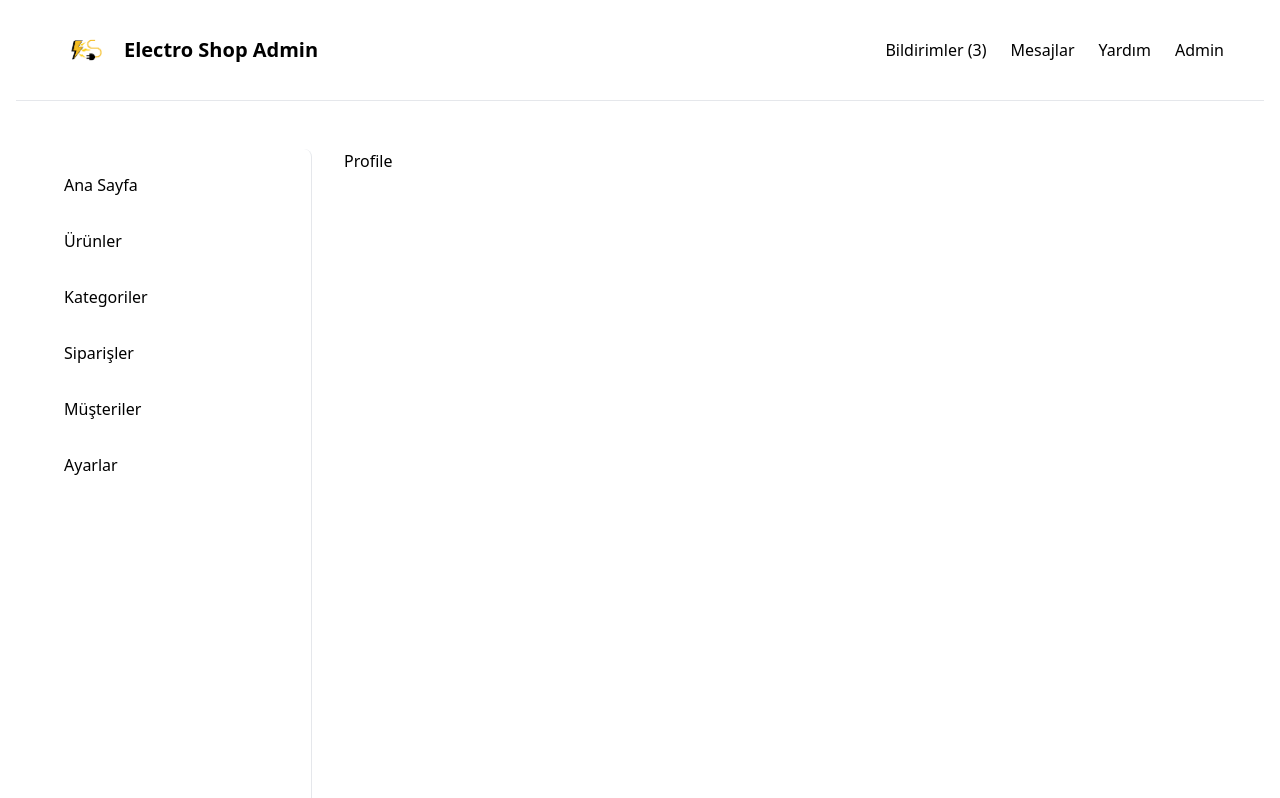
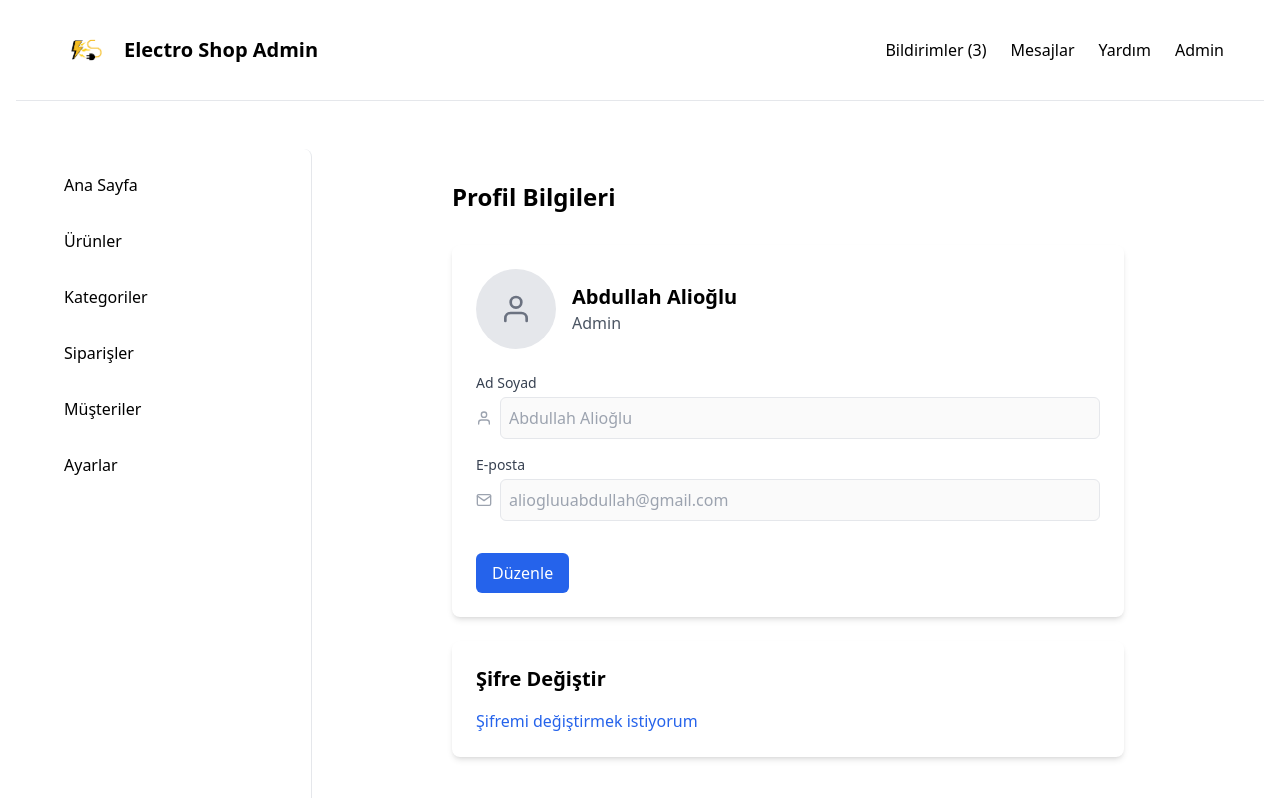
Before and after one commit to AbdllhAlioglu/electro-shop-admin, a Next.js app: page /profile in a window 1280 px wide. Built offline with nearby package versions, Linux system fonts and the light colour scheme.

Commit message:
add Profile page

```diff
--- a/app/profile/page.js
+++ b/app/profile/page.js
@@ -1,5 +1,150 @@
-import React from "react";
+"use client";
+import React, { useState } from "react";
+import { FiUser, FiMail, FiLock } from "react-icons/fi";
 
-export default function Page() {
-  return <div>Profile</div>;
+export default function ProfilePage() {
+  const [isEditing, setIsEditing] = useState(false);
+  const [isChangingPassword, setIsChangingPassword] = useState(false);
+
+  return (
+    <div className="container mx-auto px-4 py-8">
+      <div className="max-w-2xl mx-auto">
+        <h1 className="text-2xl font-bold mb-8">Profil Bilgileri</h1>
+
+        {/* Profil Bilgileri Kartı */}
+        <div className="bg-white rounded-lg shadow-md p-6 mb-6">
+          <div className="flex items-center space-x-4 mb-6">
+            <div className="w-20 h-20 bg-gray-200 rounded-full flex items-center justify-center">
+              <FiUser className="w-8 h-8 text-gray-500" />
+            </div>
+            <div>
+              <h2 className="text-xl font-semibold">Abdullah Alioğlu</h2>
+              <p className="text-gray-600">Admin</p>
+            </div>
+          </div>
+
+          <div className="space-y-4">
+            {/* İsim Alanı */}
+            <div>
+              <label className="block text-sm font-medium text-gray-700 mb-1">
+                Ad Soyad
+              </label>
+              <div className="flex items-center">
+                <FiUser className="text-gray-400 mr-2" />
+                <input
+                  type="text"
+                  className="flex-1 p-2 border rounded-md focus:ring-2 focus:ring-blue-500 focus:border-blue-500"
+                  placeholder="Abdullah Alioğlu"
+                  disabled={!isEditing}
+                />
+              </div>
+            </div>
+
+            {/* Email Alanı */}
+            <div>
+              <label className="block text-sm font-medium text-gray-700 mb-1">
+                E-posta
+              </label>
+              <div className="flex items-center">
+                <FiMail className="text-gray-400 mr-2" />
+                <input
+                  type="email"
+                  className="flex-1 p-2 border rounded-md focus:ring-2 focus:ring-blue-500 focus:border-blue-500"
+                  placeholder="aliogluuabdullah@gmail.com"
+                  disabled={!isEditing}
+                />
+              </div>
+            </div>
+
+            <div className="pt-4">
+              <button
+                onClick={() => setIsEditing(!isEditing)}
+                className="bg-blue-600 text-white px-4 py-2 rounded-md hover:bg-blue-700 mr-2"
+              >
+                {isEditing ? "Kaydet" : "Düzenle"}
+              </button>
+              {isEditing && (
+                <button
+                  onClick={() => setIsEditing(false)}
+                  className="bg-gray-100 text-gray-700 px-4 py-2 rounded-md hover:bg-gray-200"
+                >
+                  İptal
+                </button>
+              )}
+            </div>
+          </div>
+        </div>
+
+        {/* Şifre Değiştirme Kartı */}
+        <div className="bg-white rounded-lg shadow-md p-6">
+          <h2 className="text-xl font-semibold mb-4">Şifre Değiştir</h2>
+
+          {!isChangingPassword ? (
+            <button
+              onClick={() => setIsChangingPassword(true)}
+              className="text-blue-600 hover:text-blue-700"
+            >
+              Şifremi değiştirmek istiyorum
+            </button>
+          ) : (
+            <div className="space-y-4">
+              <div>
+                <label className="block text-sm font-medium text-gray-700 mb-1">
+                  Mevcut Şifre
+                </label>
+                <div className="flex items-center">
+                  <FiLock className="text-gray-400 mr-2" />
+                  <input
+                    type="password"
+                    className="flex-1 p-2 border rounded-md focus:ring-2 focus:ring-blue-500 focus:border-blue-500"
+                    placeholder="Mevcut şifreniz"
+                  />
+                </div>
+              </div>
+
+              <div>
+                <label className="block text-sm font-medium text-gray-700 mb-1">
+                  Yeni Şifre
+                </label>
+                <div className="flex items-center">
+                  <FiLock className="text-gray-400 mr-2" />
+                  <input
+                    type="password"
+                    className="flex-1 p-2 border rounded-md focus:ring-2 focus:ring-blue-500 focus:border-blue-500"
+                    placeholder="Yeni şifreniz"
+                  />
+                </div>
+              </div>
+
+              <div>
+                <label className="block text-sm font-medium text-gray-700 mb-1">
+                  Yeni Şifre Tekrar
+                </label>
+                <div className="flex items-center">
+                  <FiLock className="text-gray-400 mr-2" />
+                  <input
+                    type="password"
+                    className="flex-1 p-2 border rounded-md focus:ring-2 focus:ring-blue-500 focus:border-blue-500"
+                    placeholder="Yeni şifrenizi tekrar girin"
+                  />
+                </div>
+              </div>
+
+              <div className="pt-4">
+                <button className="bg-blue-600 text-white px-4 py-2 rounded-md hover:bg-blue-700 mr-2">
+                  Şifreyi Güncelle
+                </button>
+                <button
+                  onClick={() => setIsChangingPassword(false)}
+                  className="bg-gray-100 text-gray-700 px-4 py-2 rounded-md hover:bg-gray-200"
+                >
+                  İptal
+                </button>
+              </div>
+            </div>
+          )}
+        </div>
+      </div>
+    </div>
+  );
 }
```
